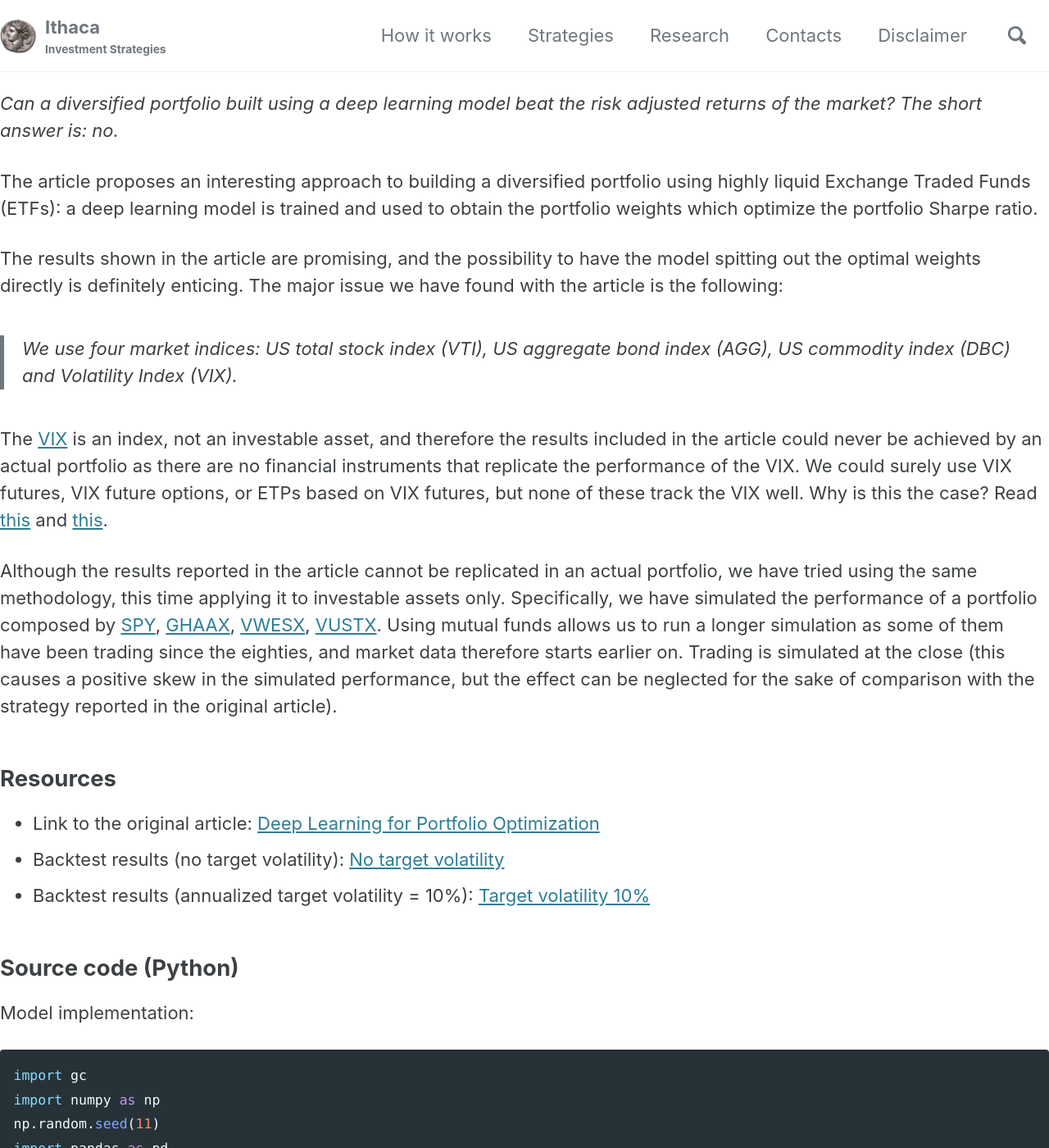
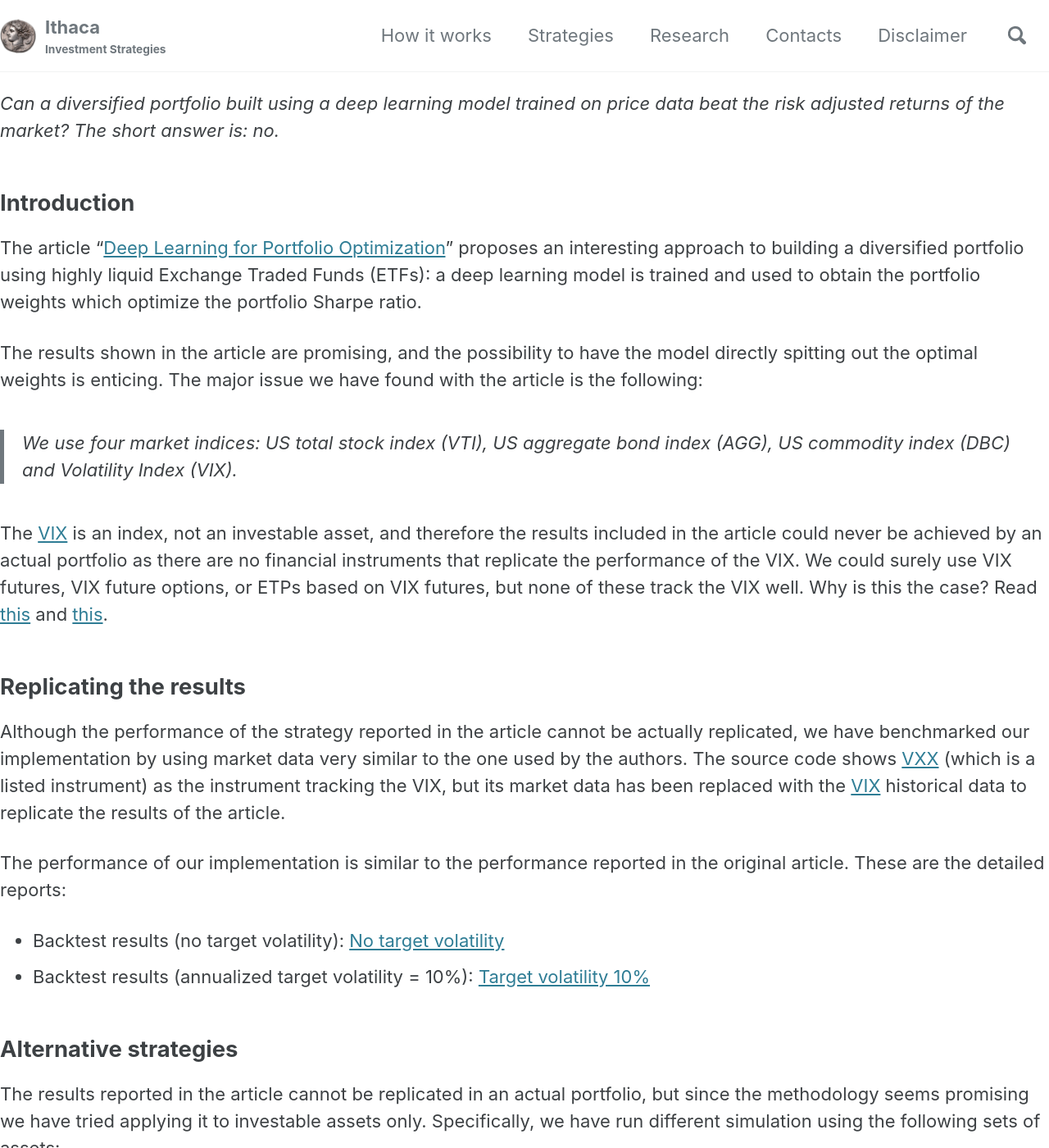
Before and after one commit to IthacaResearch/ithacaresearch.github.io, a Jekyll site: the page built from _research/dlpopt.md, in a window 1280 px wide and 1400 px high. Shown: the whole window at 82% size. Built offline with Jekyll 4.4.1, drawn with Linux system fonts in a browser that asks for light colours; cached includes are drawn as plain includes; our own code applies the rules of GitHub Pages for plain Markdown files; some of the changed text lies outside the part shown.

Commit message:
Update dlpopt.md

```diff
--- a/_research/dlpopt.md
+++ b/_research/dlpopt.md
@@ -1,25 +1,46 @@
 ---
 title: "An implementation of 'Deep Learning for Portfolio Optimization' by Zhang, Z. , Zohren, S. , Roberts, S."
-excerpt: "Can a diversified portfolio built using a deep learning model beat the risk adjusted returns of the market? The short answer is: no."
+excerpt: "Can a diversified portfolio built using a deep learning model trained on price data beat the risk adjusted returns of the market? The short answer is: no."
 ---
 
-_Can a diversified portfolio built using a deep learning model beat the risk adjusted returns of the market? The short answer is: no._
+_Can a diversified portfolio built using a deep learning model trained on price data beat the risk adjusted returns of the market? The short answer is: no._
 
-The article proposes an interesting approach to building a diversified portfolio using highly liquid Exchange Traded Funds (ETFs): a deep learning model is trained and used to obtain the portfolio weights which optimize the portfolio Sharpe ratio.
+## Introduction
 
-The results shown in the article are promising, and the possibility to have the model spitting out the optimal weights directly is definitely enticing. The major issue we have found with the article is the following:
+The article "[Deep Learning for Portfolio Optimization](https://arxiv.org/pdf/2005.13665.pdf)" proposes an interesting approach to building a diversified portfolio using highly liquid Exchange Traded Funds (ETFs): a deep learning model is trained and used to obtain the portfolio weights which optimize the portfolio Sharpe ratio.
+
+The results shown in the article are promising, and the possibility to have the model directly spitting out the optimal weights is enticing. The major issue we have found with the article is the following:
 
 > We use four market indices: US total stock index (VTI), US aggregate bond index (AGG), US commodity index (DBC) and Volatility Index (VIX).
 
 The [VIX](https://www.cboe.com/tradable_products/vix/faqs/) is an index, not an investable asset, and therefore the results included in the article could never be achieved by an actual portfolio as there are no financial instruments that replicate the performance of the VIX. We could surely use VIX futures, VIX future options, or ETPs based on VIX futures, but none of these track the VIX well. Why is this the case? Read [this](https://sixfigureinvesting.com/2010/01/how-to-go-long-on-the-vix-index-2/) and [this](https://sixfigureinvesting.com/2013/08/trading-the-vix-index/).
 
-Although the results reported in the article cannot be replicated in an actual portfolio, we have tried using the same methodology, this time applying it to investable assets only. Specifically, we have simulated the performance of a portfolio composed by [SPY](https://finance.yahoo.com/quote/SPY), [GHAAX](https://finance.yahoo.com/quote/GHAAX), [VWESX](https://finance.yahoo.com/quote/VWESX), [VUSTX](https://finance.yahoo.com/quote/VUSTX). Using mutual funds allows us to run a longer simulation as some of them have been trading since the eighties, and market data therefore starts earlier on. Trading is simulated at the close (this causes a positive skew in the simulated performance, but the effect can be neglected for the sake of comparison with the strategy reported in the original article).
+## Replicating the results
 
-## Resources
+Although the performance of the strategy reported in the article cannot be actually replicated, we have benchmarked our implementation by using market data very similar to the one used by the authors. The source code shows [VXX](https://finance.yahoo.com/quote/VXX) (which is a listed instrument) as the instrument tracking the VIX, but its market data has been replaced with the [VIX](https://finance.yahoo.com/quote/^VIX) historical data to replicate the results of the article.
 
-- Link to the original article: [Deep Learning for Portfolio Optimization](https://arxiv.org/pdf/2005.13665.pdf)
+The performance of our implementation is similar to the performance reported in the original article. These are the detailed reports:
+
 - Backtest results (no target volatility): [No target volatility](/notebooks/dlpopt_no_target_vol.html)
 - Backtest results (annualized target volatility = 10%): [Target volatility 10%](/notebooks/dlpopt_target_vol_10.html)
+
+## Alternative strategies
+
+The results reported in the article cannot be replicated in an actual portfolio, but since the methodology seems promising we have tried applying it to investable assets only. Specifically, we have run different simulation using the following sets of assets:
+
+A) [SPY](https://finance.yahoo.com/quote/SPY), [GHAAX](https://finance.yahoo.com/quote/GHAAX), [VWESX](https://finance.yahoo.com/quote/VWESX), [VUSTX](https://finance.yahoo.com/quote/VUSTX).<br>
+B) [SPY](https://finance.yahoo.com/quote/SPY), [GHAAX](https://finance.yahoo.com/quote/GHAAX), [AGG](https://finance.yahoo.com/quote/AGG), [VIXY](https://finance.yahoo.com/quote/VIXY)
+C) [SPY](https://finance.yahoo.com/quote/SPY), [GHAAX](https://finance.yahoo.com/quote/GHAAX), [AGG](https://finance.yahoo.com/quote/AGG), [SH](https://finance.yahoo.com/quote/SH)
+
+Using mutual funds allows us to run a longer simulation as some of them have been trading since the eighties, and market data therefore starts earlier on. Trading is simulated at the close (this causes a positive skew in the simulated performance, but the effect can be neglected for the sake of comparison with the strategy reported in the original article), and no volatility control has been applied.
+
+## Results
+
+The simulated performance of the methodology proposed in the original article is unfortunately poor when using investable assets. Here are the detailed results for each simulation:
+
+A)
+B)
+C)
 
 ## Source code (Python)
 
```
